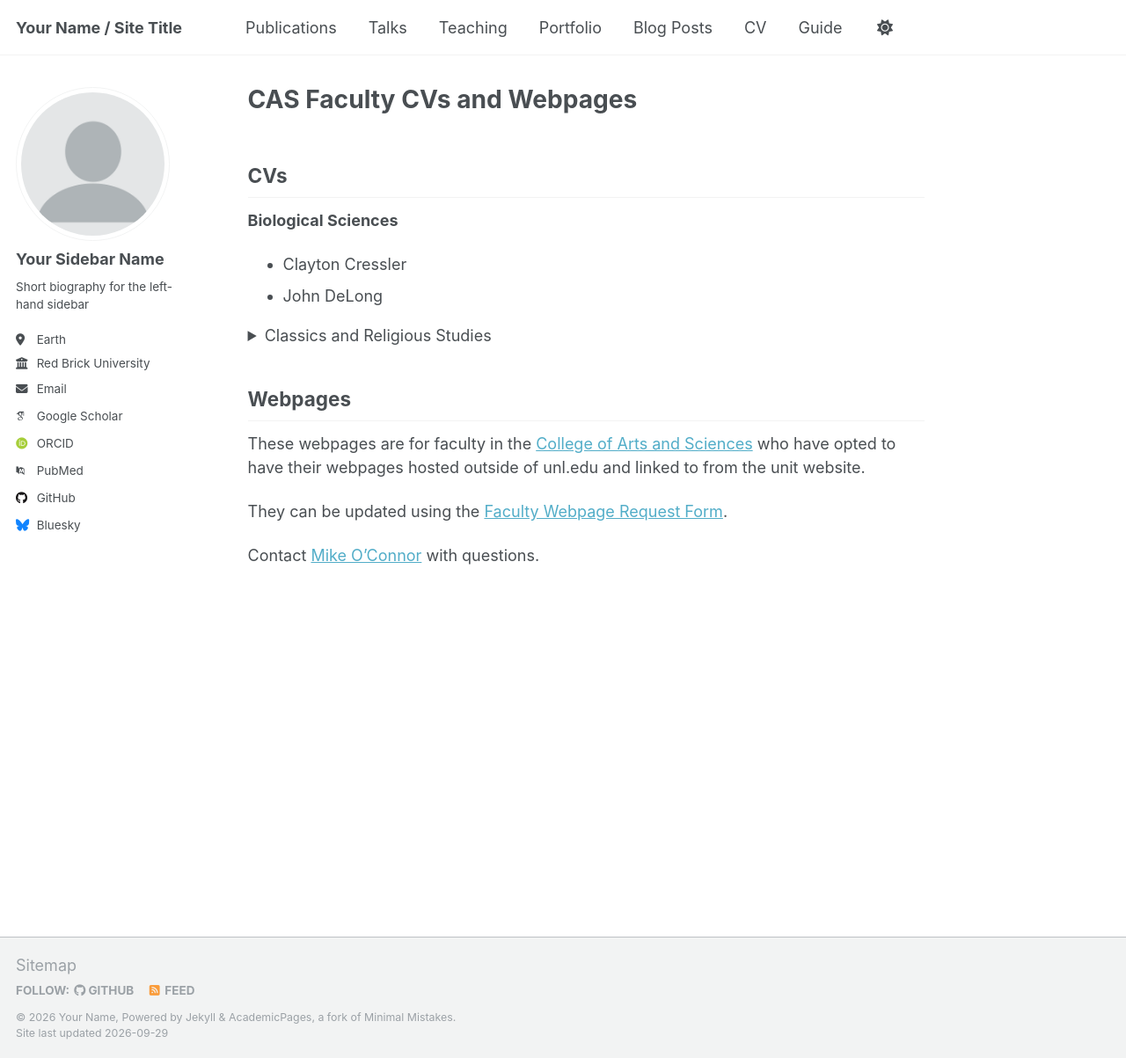
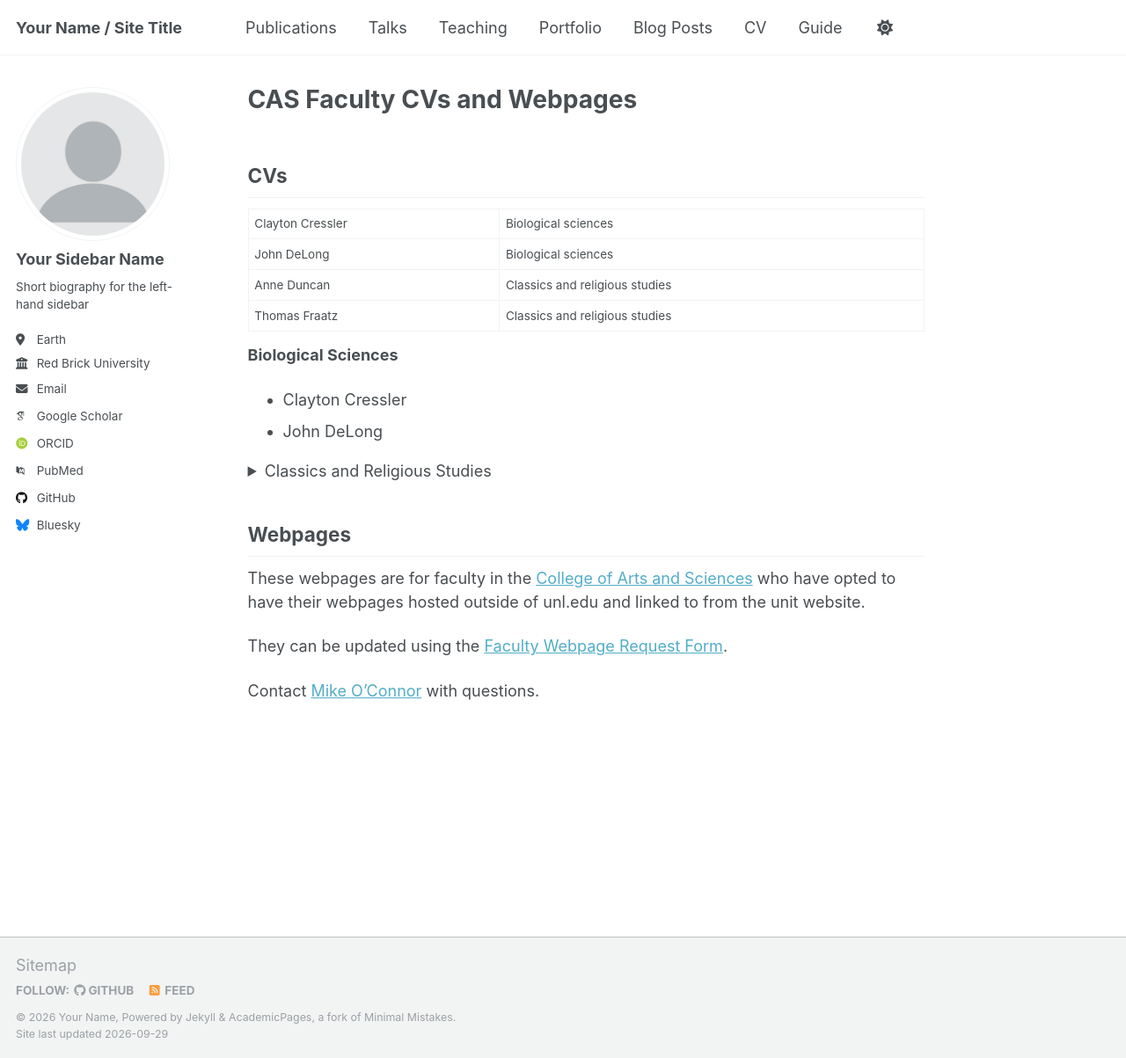
Before and after one commit to unlcas/cas-faculty, a Jekyll site: the page built from _pages/about.md, in a window 1280 px wide and 1203 px high. Shown: the whole window at 88% size. Built offline with Jekyll 4.4.1, drawn with Linux system fonts in a browser that asks for light colours; some web fonts are replaced; a script that is not in the unit is left out.

Commit message:
Update about.md

```diff
--- a/_pages/about.md
+++ b/_pages/about.md
@@ -9,6 +9,13 @@ redirect_from:
 
 
 ## CVs
+
+<table>
+  <tr><td>Clayton Cressler</td><td>Biological sciences</td></tr>
+  <tr><td>John DeLong</td><td>Biological sciences</td></tr>
+  <tr><td>Anne Duncan</td><td>Classics and religious studies</td></tr>
+  <tr><td>Thomas Fraatz</td><td>Classics and religious studies</td></tr>
+</table>
 
 **Biological Sciences**
 
```
